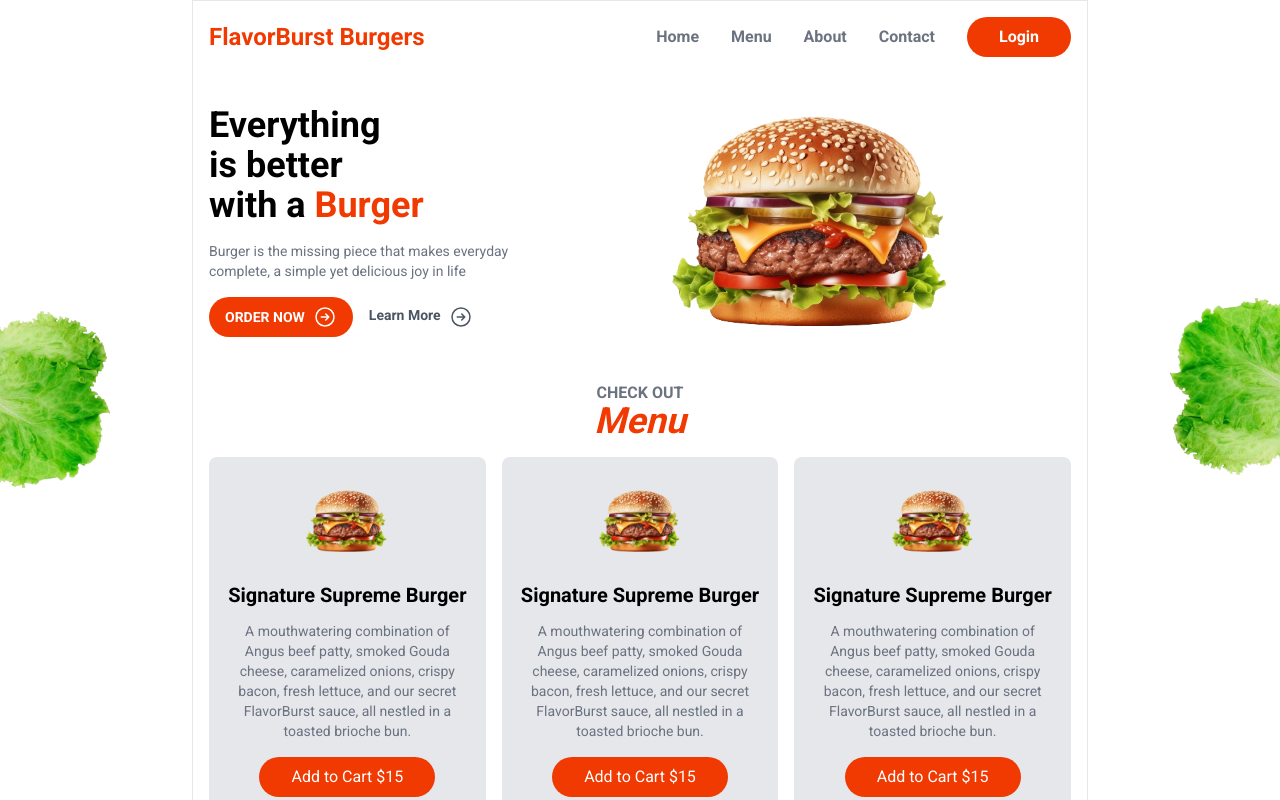
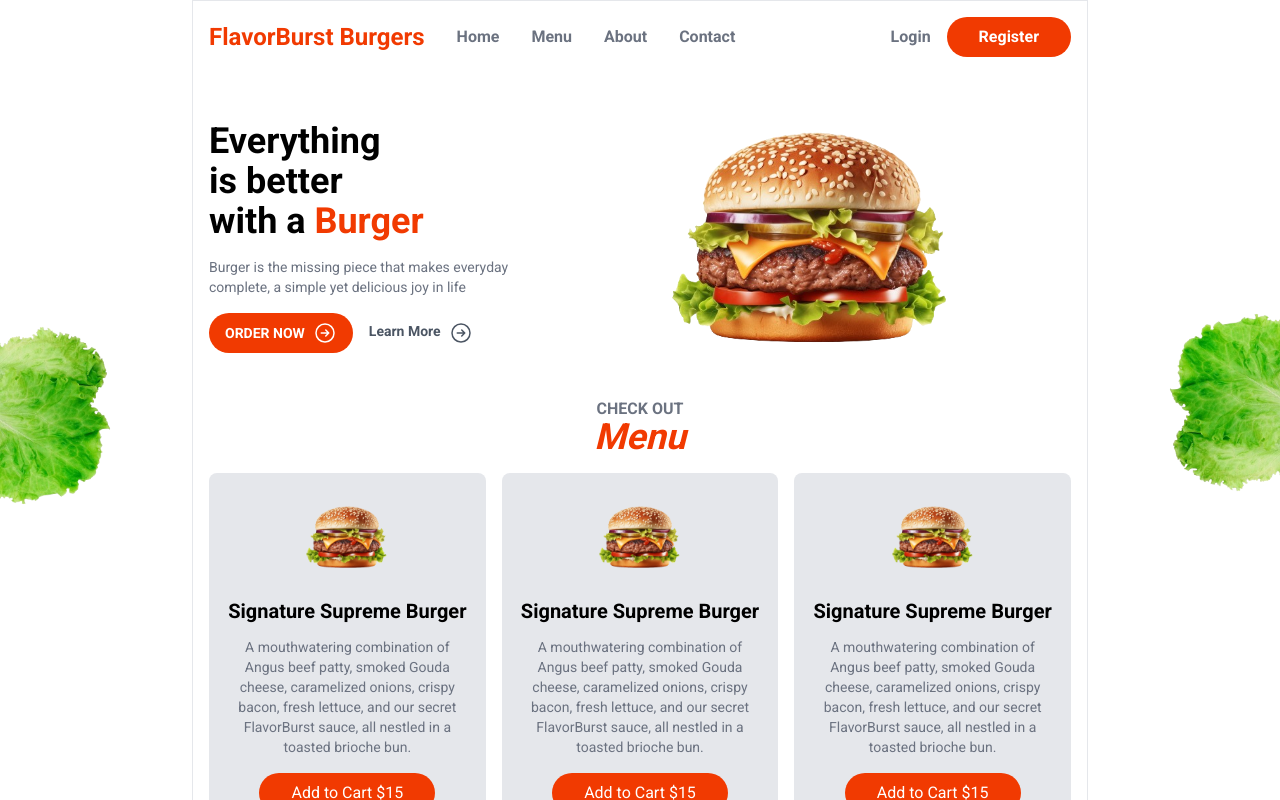
Before and after one commit to spikey2023/food-ordering-app, a Next.js app: page / in a window 1280 px wide. Shown: the top 800 px of the page. Built offline with nearby package versions, Linux system fonts and the light colour scheme.

Commit message:
Added Register page and navigation

```diff
--- a/src/app/components/layout/Header.js
+++ b/src/app/components/layout/Header.js
@@ -3,16 +3,20 @@
 export default function Header(){
     return(
         <header className="flex items-center justify-between">
+      <nav className="flex items-center gap-8 text-gray-500 font-semibold">
       <Link className= "text-primary font-semibold text-2xl" href="">
       FlavorBurst Burgers
       </Link>
-      <nav className="flex items-center gap-8 text-gray-500 font-semibold">
         <Link href={''}>Home</Link>
         <Link href={''}>Menu</Link>
         <Link href={''}>About</Link>
         <Link href={''}>Contact</Link>
-        <Link href={''}className = "bg-primary rounded-full text-white px-8 py-2">
-          Login</Link>
+      </nav>
+      <nav className="flex items-center gap-4 text-gray-500 font-semibold">
+        <Link href={'/login'} className=""> Login </Link>
+        <Link href={'/register'} className= "bg-primary rounded-full text-white px-8 py-2">
+          Register
+          </Link>
       </nav>
     </header>
     )
--- a/src/app/components/layout/Hero.js
+++ b/src/app/components/layout/Hero.js
@@ -3,7 +3,7 @@
 
 export default function Hero(){
     return (
-        <section className="hero">
+        <section className="hero mt-4">
         <div className="py-12">
             <h1 className="text-4xl font-semibold"> Everything
             <br /> is better
--- a/src/app/layout.js
+++ b/src/app/layout.js
@@ -1,5 +1,6 @@
 import { Roboto } from "next/font/google";
 import "./globals.css";
+import Header from "./components/layout/Header";
 
 const roboto = Roboto({ subsets: ["latin"], weight:['400', '500', '700'] });
 
@@ -13,7 +14,11 @@
     <html lang="en">
       <body className={roboto.className}>
         <main className="max-w-4xl mx-auto border p-4">
+          <Header />
         {children}
+        <footer className="border-t p-8 text-center text-gray-500 mt-16">
+          &copy; 2024 All rights reserved
+      </footer>
         </main>
         </body>
     </html>
--- a/src/app/page.js
+++ b/src/app/page.js
@@ -6,7 +6,6 @@
 export default function Home() {
   return (
     <>
-    <Header />
     <Hero />
     <HomeMenu />
     <section className="text-center my-16">
@@ -58,9 +57,6 @@
         </a>
       </div>
       </section>
-      <footer className="border-t p-8 text-center text-gray-500 mt-16">
-          &copy; 2024 All rights reserved
-      </footer>
     </>
   );
 }
--- /dev/null
+++ b/src/app/register/page.js
@@ -0,0 +1,5 @@
+export default function RegistePage() {
+    return(
+        <div>Register</div>
+    )
+}
```
